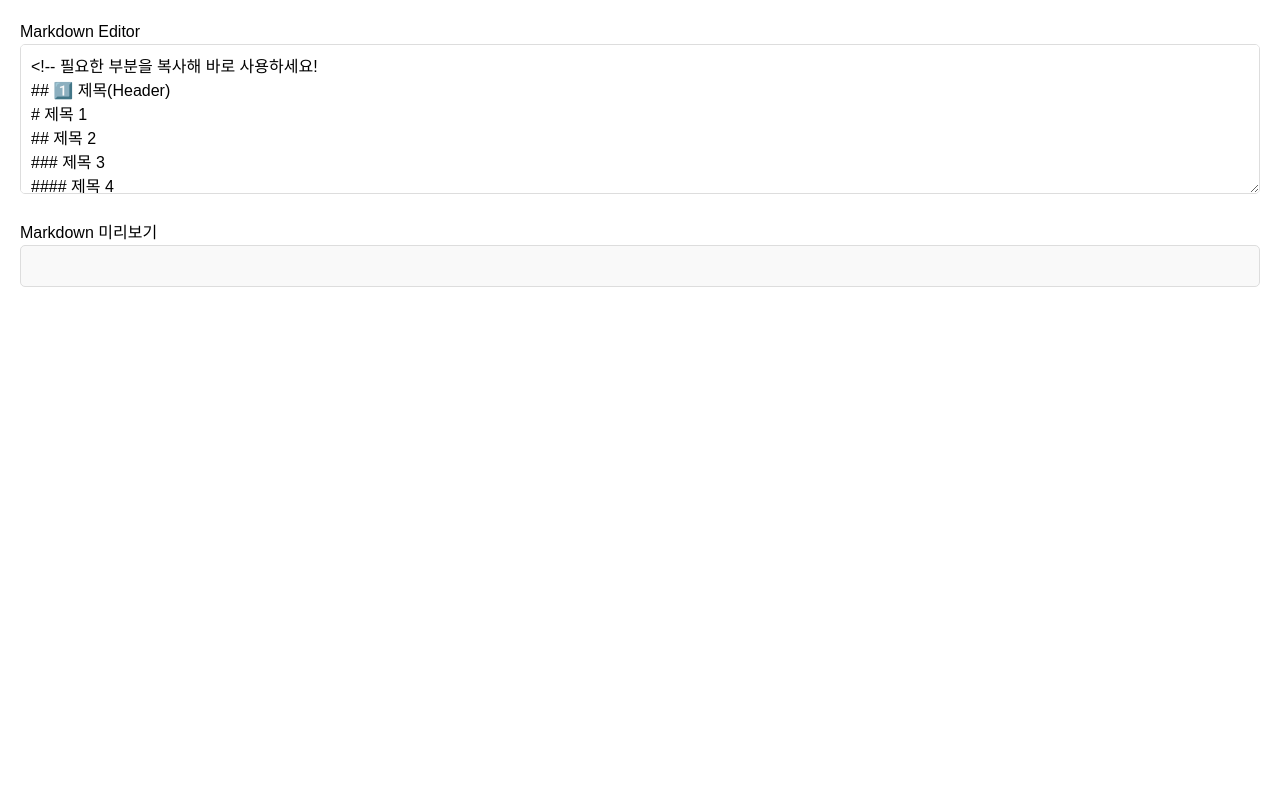
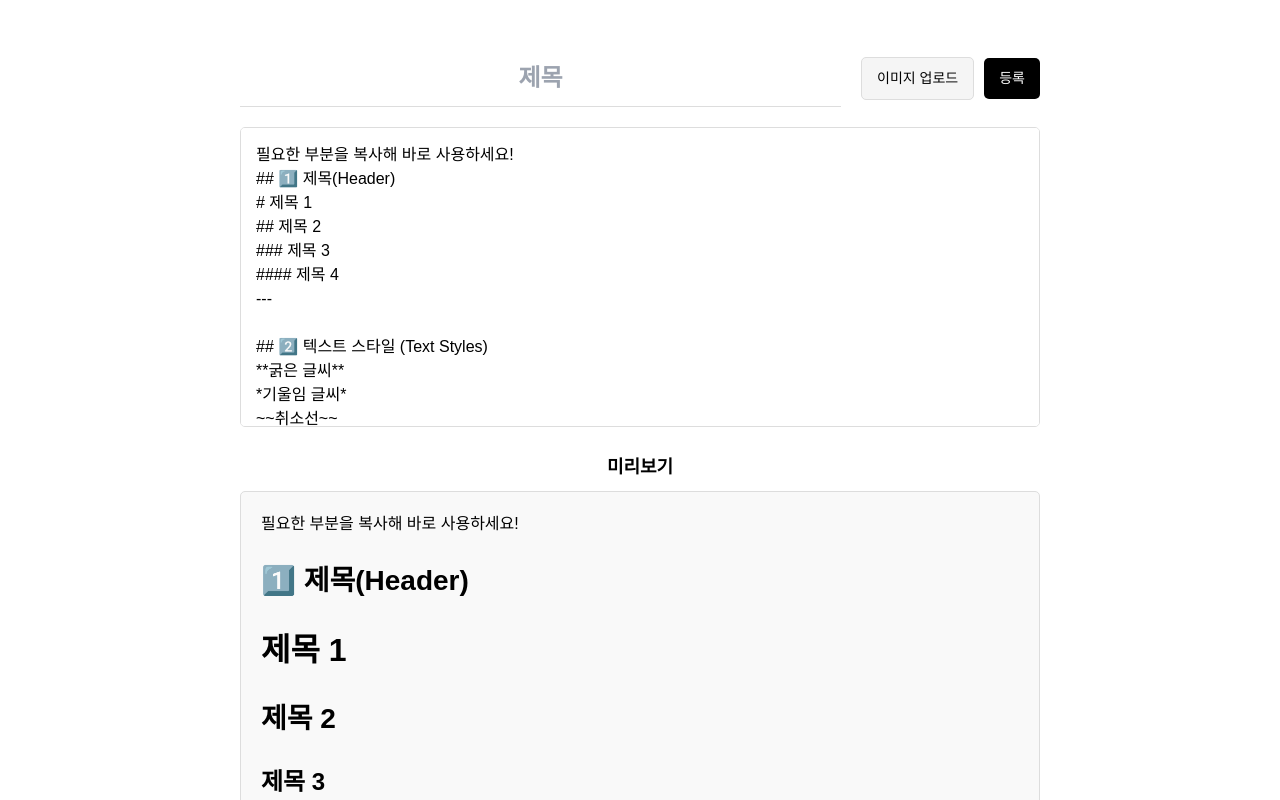
Before and after one commit to KOSSWebsite/KOSSWebsite, a React (Create React App) app in the folder website_react/: page /edit in a window 1280 px wide. Shown: the top 800 px of the page. Built offline with nearby package versions, Linux system fonts and the light colour scheme.

Commit message:
Modified Edit.js

```diff
--- a/website_react/src/components/Edit.js
+++ b/website_react/src/components/Edit.js
@@ -2,21 +2,26 @@ import React, { useState } from "react";
 import ReactMarkdown from "react-markdown";
 import remarkGfm from "remark-gfm";
 import rehypeRaw from "rehype-raw";
+import { Prism as SyntaxHighlighter } from "react-syntax-highlighter";
+import { tomorrow } from "react-syntax-highlighter/dist/esm/styles/prism";
 
 const MarkdownEditor = () => {
-  const [markdown, setMarkdown] = useState(`<!-- 필요한 부분을 복사해 바로 사용하세요!
+  const [title, setTitle] = useState(""); // 제목 상태
+  const [markdown, setMarkdown] = useState(`필요한 부분을 복사해 바로 사용하세요!
 ## 1️⃣ 제목(Header)
 # 제목 1
 ## 제목 2
 ### 제목 3
 #### 제목 4
-
 ---
 
 ## 2️⃣ 텍스트 스타일 (Text Styles)
 **굵은 글씨**
 *기울임 글씨*
 ~~취소선~~
+<center>
+중앙정렬
+</center>
 
 ---
 
@@ -46,32 +51,96 @@ const MarkdownEditor = () => {
 \`\`\`js
 // JavaScript 코드 예제
 console.log("Hello, Markdown!");
--->
-  `);
+\`\`\`
+
+`);
 
   return (
-    <div style={{ padding: "20px", fontFamily: "Arial, sans-serif" }}>
-      <h1>Markdown Editor</h1>
+    <div
+      style={{
+        maxWidth: "800px",
+        margin: "50px auto",
+        fontFamily: "Arial, sans-serif",
+      }}
+    >
+      {/* 상단: 제목 입력 */}
+      <div
+        style={{
+          display: "flex",
+          justifyContent: "space-between",
+          alignItems: "center",
+          marginBottom: "20px",
+        }}
+      >
+        {/* 제목 필드 */}
+        <input
+          type="text"
+          value={title}
+          onChange={(e) => setTitle(e.target.value)}
+          placeholder="제목"
+          style={{
+            flex: 1,
+            padding: "10px",
+            fontSize: "24px",
+            fontWeight: "bold",
+            border: "none",
+            borderBottom: "1px solid #ddd",
+            outline: "none",
+            marginRight: "20px",
+            textAlign: "center",
+          }}
+        />
+        {/* 버튼들 */}
+        <button
+          style={{
+            padding: "10px 15px",
+            fontSize: "14px",
+            border: "1px solid #ddd",
+            borderRadius: "5px",
+            backgroundColor: "#f5f5f5",
+            cursor: "pointer",
+            marginRight: "10px",
+          }}
+        >
+          이미지 업로드
+        </button>
+        <button
+          style={{
+            padding: "10px 15px",
+            fontSize: "14px",
+            border: "none",
+            borderRadius: "5px",
+            backgroundColor: "#000",
+            color: "#fff",
+            cursor: "pointer",
+          }}
+        >
+          등록
+        </button>
+      </div>
 
+      {/* 본문 입력 */}
       <textarea
-        rows="10"
-        cols="50"
         value={markdown}
         onChange={(e) => setMarkdown(e.target.value)}
+        placeholder="내용을 써주세요"
         style={{
           width: "100%",
-          height: "150px",
-          marginBottom: "20px",
-          padding: "10px",
+          height: "300px",
+          padding: "15px",
+          fontSize: "16px",
           border: "1px solid #ddd",
           borderRadius: "5px",
-          fontFamily: "inherit",
+          resize: "none",
+          marginBottom: "20px",
         }}
       />
 
-      <h2>Markdown 미리보기</h2>
+      {/* 미리보기 제목 */}
+      <h2 style={{ fontSize: "18px", marginBottom: "10px", fontWeight: "bold", textAlign: "center"}}>미리보기</h2>
+
+      {/* 미리보기 */}
       <div
-        className="markdown-preview"
         style={{
           border: "1px solid #ddd",
           borderRadius: "5px",
@@ -96,7 +165,7 @@ console.log("Hello, Markdown!");
             h4: ({ node, ...props }) => (
               <h4 style={{ fontSize: "1.25rem", fontWeight: "bold" }} {...props} />
             ),
-              ul: ({ node, ...props }) => (
+            ul: ({ node, ...props }) => (
               <ul style={{ marginLeft: "20px", listStyleType: "disc" }} {...props} />
             ),
             ol: ({ node, ...props }) => (
@@ -105,6 +174,30 @@ console.log("Hello, Markdown!");
             li: ({ node, ...props }) => (
               <li style={{ marginBottom: "5px" }} {...props} />
             ),
+            code({ node, inline, className, children, ...props }) {
+              const match = /language-(\w+)/.exec(className || "");
+              return !inline && match ? (
+                <SyntaxHighlighter
+                  style={tomorrow}
+                  language={match[1]}
+                  PreTag="div"
+                  {...props}
+                >
+                  {String(children).replace(/\n$/, "")}
+                </SyntaxHighlighter>
+              ) : (
+                <code
+                  style={{
+                    backgroundColor: "#f4f4f4",
+                    padding: "2px 5px",
+                    borderRadius: "5px",
+                  }}
+                  {...props}
+                >
+                  {children}
+                </code>
+              );
+            },
           }}
         >
           {markdown}
```
